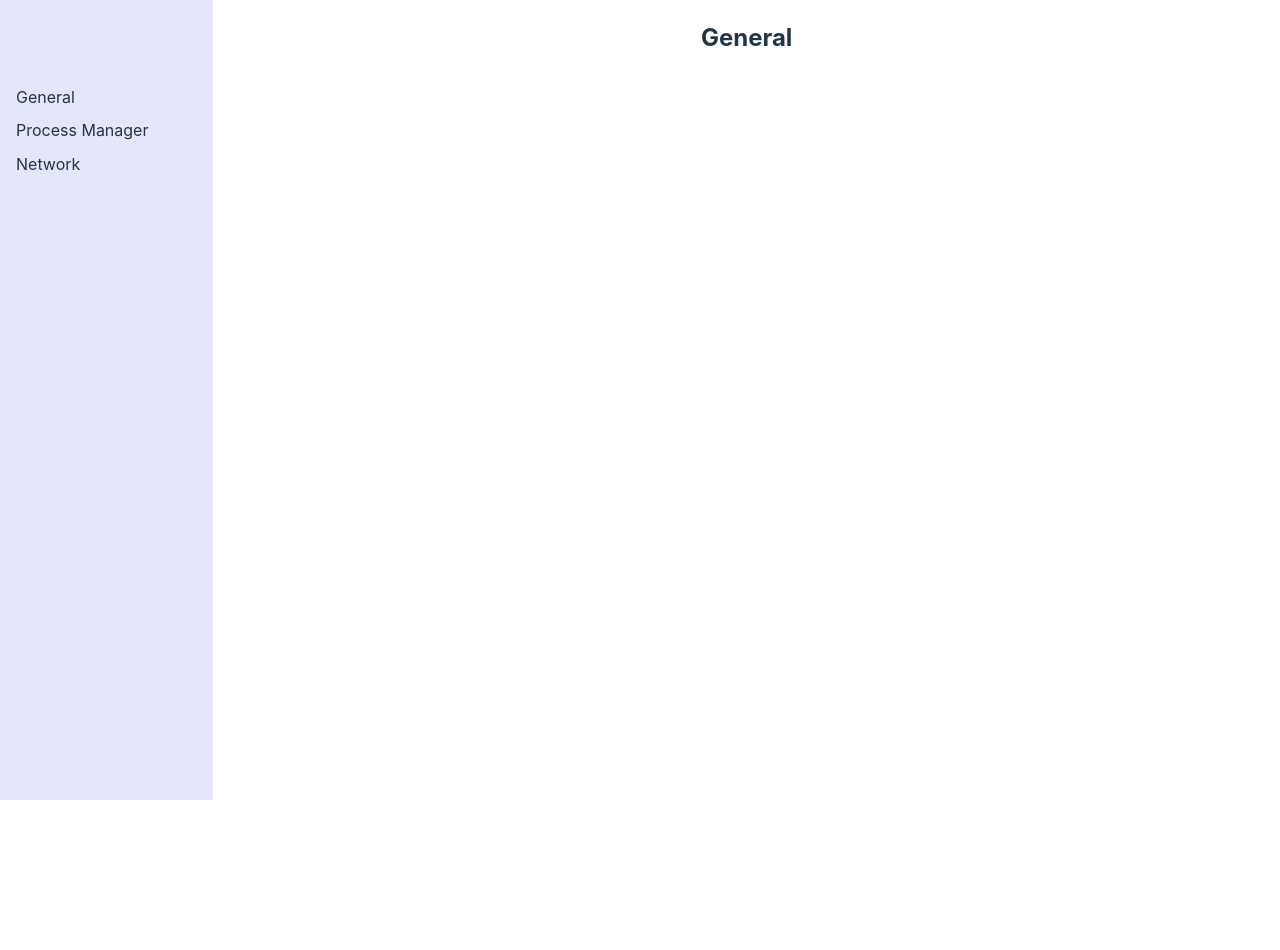
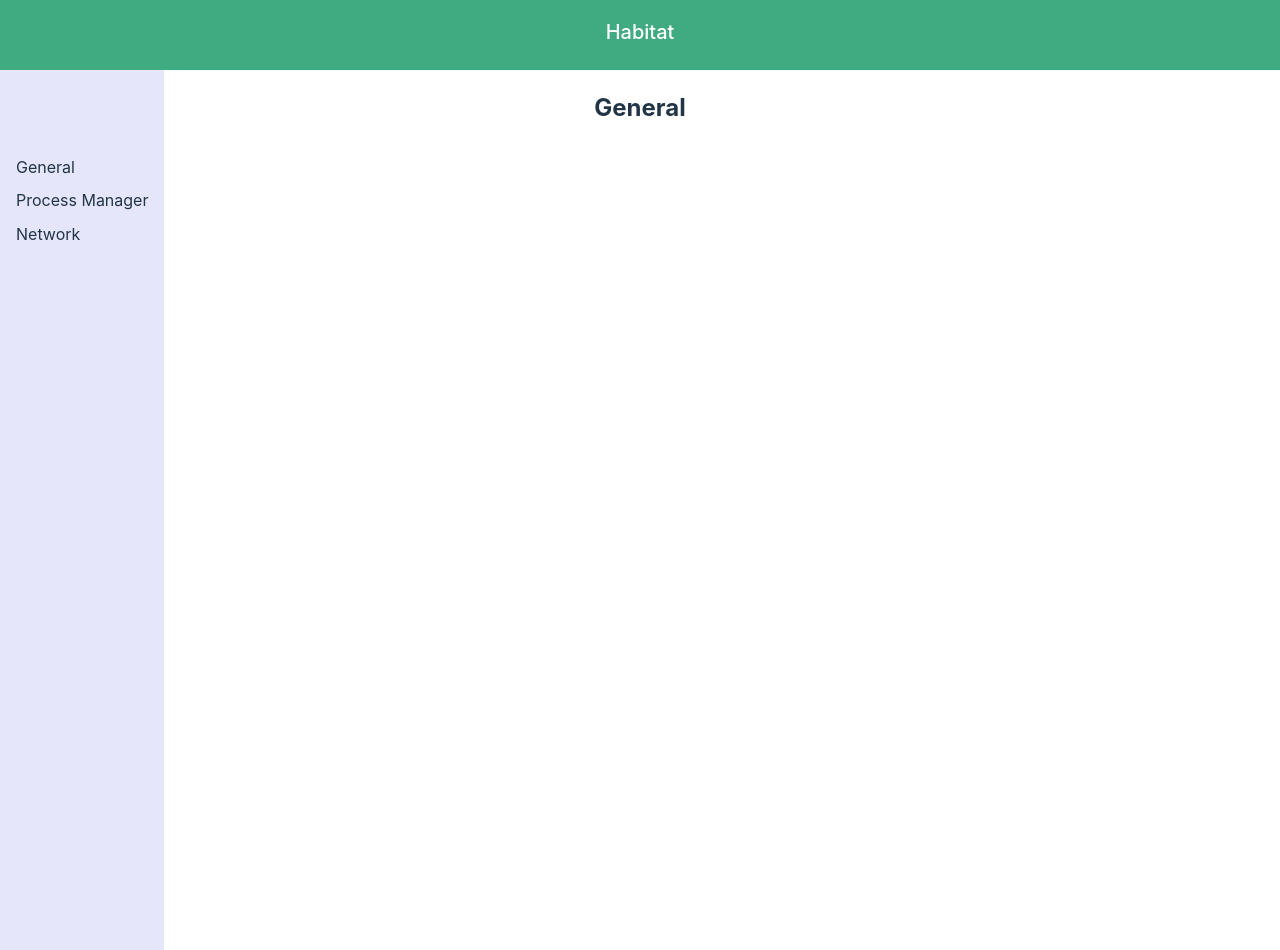
Before and after one commit to eagraf/nest, a React (Vite) app: page /settings in a window 1280 px wide. Before the commit the page ends 800 px from the top, so only its background shows below. Built offline with nearby package versions, Linux system fonts and the light colour scheme; no server answers.

Commit message:
Create a reusable SideTab framework

```diff
--- a/src/App.tsx
+++ b/src/App.tsx
@@ -10,6 +10,7 @@ import Home from './views/home/home.tsx';
 import Dex from './views/dex/dex.tsx';
 import Settings from './views/settings/settings.tsx';
 import AppList from './views/apps/list.tsx';
+import Navbar from '@components/page/navbar.tsx';
 
 const router = createBrowserRouter([
   {
--- /dev/null
+++ b/src/components/page/navbar.css
@@ -0,0 +1,19 @@
+.navbar {
+    background-color: #40AA80;
+    padding-top: 1em;
+    font-weight: 700;
+    font-size: 1.25em;
+    color: white;
+    text-align: center;
+
+    line-height: 1.25em;
+    height: 2.5em
+}
+
+.title {
+    color: white;
+}
+
+.title:hover {
+    color: white;
+}
--- /dev/null
+++ b/src/components/page/navbar.tsx
@@ -0,0 +1,12 @@
+import { Link } from 'react-router-dom';
+import './navbar.css';
+
+const Navbar = () => {
+    return (
+        <nav className='navbar'>
+            <Link className='title' to='/'>Habitat</Link>
+        </nav>
+    );
+};
+
+export default Navbar;
--- /dev/null
+++ b/src/components/page/page.css
@@ -0,0 +1,22 @@
+.page {
+    width: 100vw;
+    height: 100vh;
+}
+
+.sidebar{
+    display: flex;
+    flex-direction: column;
+    align-items: stretch;
+    background-color: lavender;
+    flex: 1;
+    padding-top: 5em;
+}
+
+.settings-tab {
+    padding: 0.3em 1em 0.3em 1em;
+    text-align: left;
+}
+
+.content {
+    height: 100%;
+}
--- /dev/null
+++ b/src/components/page/page.tsx
@@ -0,0 +1,20 @@
+import { PropsWithChildren } from 'react';
+import Navbar from './navbar';
+import './page.css';
+
+type PageProps = {
+    title: string,
+}
+
+const Page = (props: PropsWithChildren<PageProps>) => {
+    return (
+        <div className='page'>
+            <Navbar/>
+            <div className='content'>
+                {props.children}
+            </div>
+        </div>
+    );
+};
+
+export default Page;
--- /dev/null
+++ b/src/components/page/sidetab.css
@@ -0,0 +1,28 @@
+.sidetab-container {
+    width: 100%;
+    height: 100%;
+}
+
+.sidebar {
+    display: flex;
+    flex-direction: column;
+    align-items: stretch;
+    background-color: lavender;
+    padding-top: 5em;
+    position: absolute;
+    left: 0;
+    height: 100%;
+}
+
+.sidetab-content{
+    display: flex;
+    flex-direction: row;
+    justify-content: center;
+    width: 100%;
+    height: 100%;
+}
+
+.sidetab-tab {
+    padding: 0.3em 1em 0.3em 1em;
+    text-align: left;
+}
--- /dev/null
+++ b/src/components/page/sidetab.tsx
@@ -0,0 +1,15 @@
+import { PropsWithChildren } from "react"
+
+export type SideTabProps = {
+    id: string;
+}
+
+const SideTab = (props: PropsWithChildren<SideTabProps>) => {
+    return (
+        <div>
+            {props.children}
+        </div>
+    )
+}
+
+export default SideTab;
--- /dev/null
+++ b/src/components/page/sidetabs.tsx
@@ -0,0 +1,45 @@
+import React from 'react';
+import { PropsWithChildren, Children, ReactElement } from 'react';
+import { SideTabProps } from './sidetab';
+import './sidetab.css';
+
+type SidetabPageProps = {
+    tabsMap: Map<string, string>;
+    defaultTab: string;
+}
+
+const SideTabPage = (props: PropsWithChildren<SidetabPageProps>) => {
+
+    const [currentTab, setCurrentTab] = React.useState(props.defaultTab);
+
+    return (
+        <div className='sidetab-container'>
+            <div className='sidebar'>
+                {[...props.tabsMap.keys()].map((label) => {
+                    return (
+                        <div
+                            className='sidetab-tab'
+                            onClick={() => setCurrentTab(label)}
+                        >
+                            {props.tabsMap.get(label)}
+                        </div>
+                    );
+                })}
+            </div>
+            <div className='sidetab-content'>
+                <div>
+                {
+                    props.children && currentTab &&
+                    Children.map(props.children, (child) => {
+                        const c = child as ReactElement;
+                        const tabProps: SideTabProps  = c.props as SideTabProps;
+                        return tabProps.id === currentTab ? child : null;
+                    })
+                }
+                </div>
+            </div>
+        </div>
+    );
+};
+
+export default SideTabPage;
--- a/src/views/home/home.tsx
+++ b/src/views/home/home.tsx
@@ -1,12 +1,17 @@
 import './home.css';
 import { Link } from 'react-router-dom';
+import Page from '@components/page/page.tsx';
 
 const Home = () => {
-    return (<div className='tile-container'>
-        <Link to={"communities"} className='tile'>Communities</Link>
-        <Link to={"my-data"} className='tile'>My Data</Link>
-        <Link to={"settings"} className='tile'>Settings</Link>
-    </div>);
+    return (
+        <Page title='Home'>
+            <div className='tile-container'>
+                <Link to={"communities"} className='tile'>Communities</Link>
+                <Link to={"my-data"} className='tile'>My Data</Link>
+                <Link to={"settings"} className='tile'>Settings</Link>
+            </div>
+        </Page>
+    );
 };
 
 export default Home;
--- a/src/views/settings/settings.tsx
+++ b/src/views/settings/settings.tsx
@@ -1,47 +1,35 @@
-import React from 'react';
-import SettingsPanel from '@components/settings/settingsPanel.tsx';
+import SettingsPanel from '@components/settings/settingsPanel';
+import SideTabPage from '@components/page/sidetabs';
+import Page from '@components/page/page';
+import SideTab from '@components/page/sidetab';
 import './settings.css';
 
 const Settings = () => {
-    const [tab, setTab] = React.useState('general');
 
+    const tabs: Map<string, string> = new Map([
+        ['general', 'General'],
+        ['pm', 'Process Manager'],
+        ['network', 'Network'],
+    ]);
 
-    const openGeneral = () => {
-        setTab('general');
-    };
-
-    const openPM = () => {
-        setTab('pm');
-    };
-
-    const openNetwork = () => {
-        setTab('network');
-    };
-
-    return (<div className='settings-container'>
-        <div className='settings-sidebar'>
-            <div onClick={openGeneral} className='settings-tab'>General</div>
-            <div onClick={openPM} className='settings-tab'>Process Manager</div>
-            <div onClick={openNetwork} className='settings-tab'>Network</div>
-        </div>
-        <div className='settings-pane'>
-            {tab === 'general' &&
-                <SettingsPanel panelName='General'>
-                    <div></div>
-                </SettingsPanel>
-            }
-            {tab === 'pm' &&
-                <SettingsPanel panelName='Process Manager'>
-                    <div>Content</div>
-                </SettingsPanel>
-            }
-            {tab === 'network' &&
-                <SettingsPanel panelName='Network'>
-                    <div>Network</div>
-                </SettingsPanel>
-            }
-        </div>
-    </div>);
+    return (
+        <Page title='settings'>
+            <SideTabPage
+                tabsMap={tabs}
+                defaultTab='general'
+            >
+                <SideTab id='general'>
+                    <SettingsPanel panelName='General'/>
+                </SideTab>
+                <SideTab id='pm'>
+                    <SettingsPanel panelName='Process Manager'/>
+                </SideTab>
+                <SideTab id='network'>
+                    <SettingsPanel panelName='Network'/>
+                </SideTab>
+            </SideTabPage>
+        </Page>
+    );
 }
 
 export default Settings;
```
